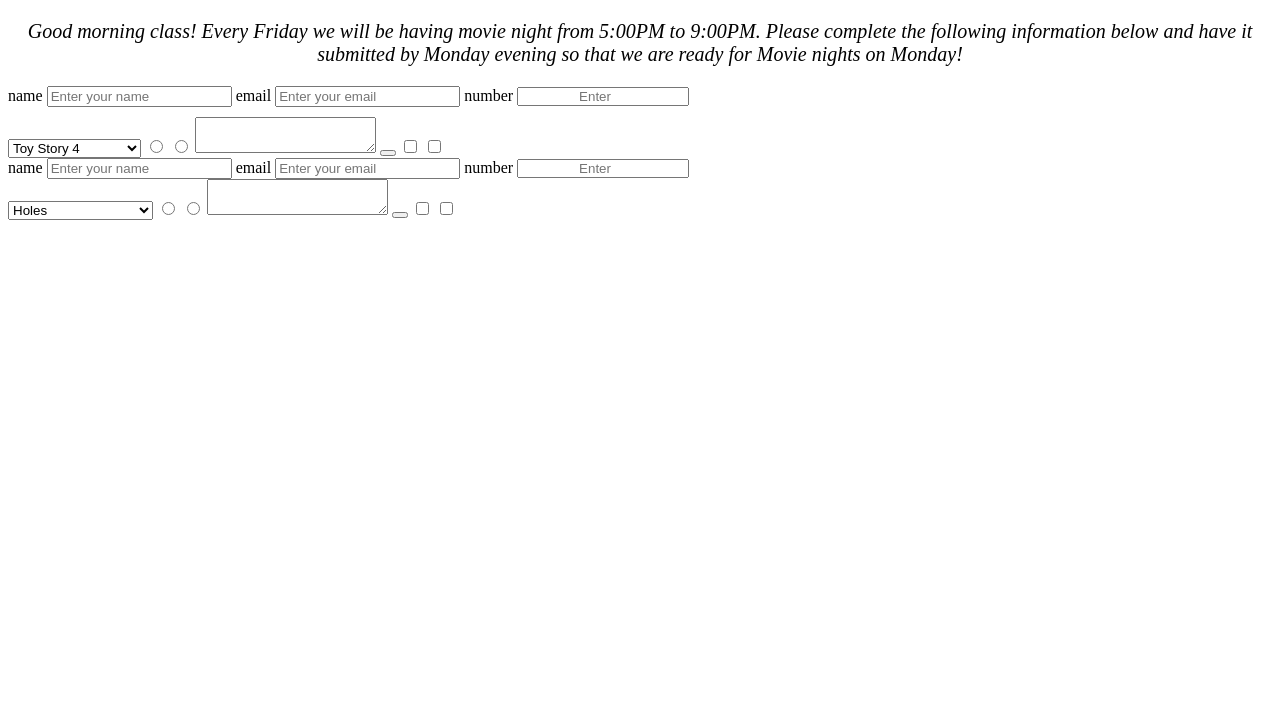
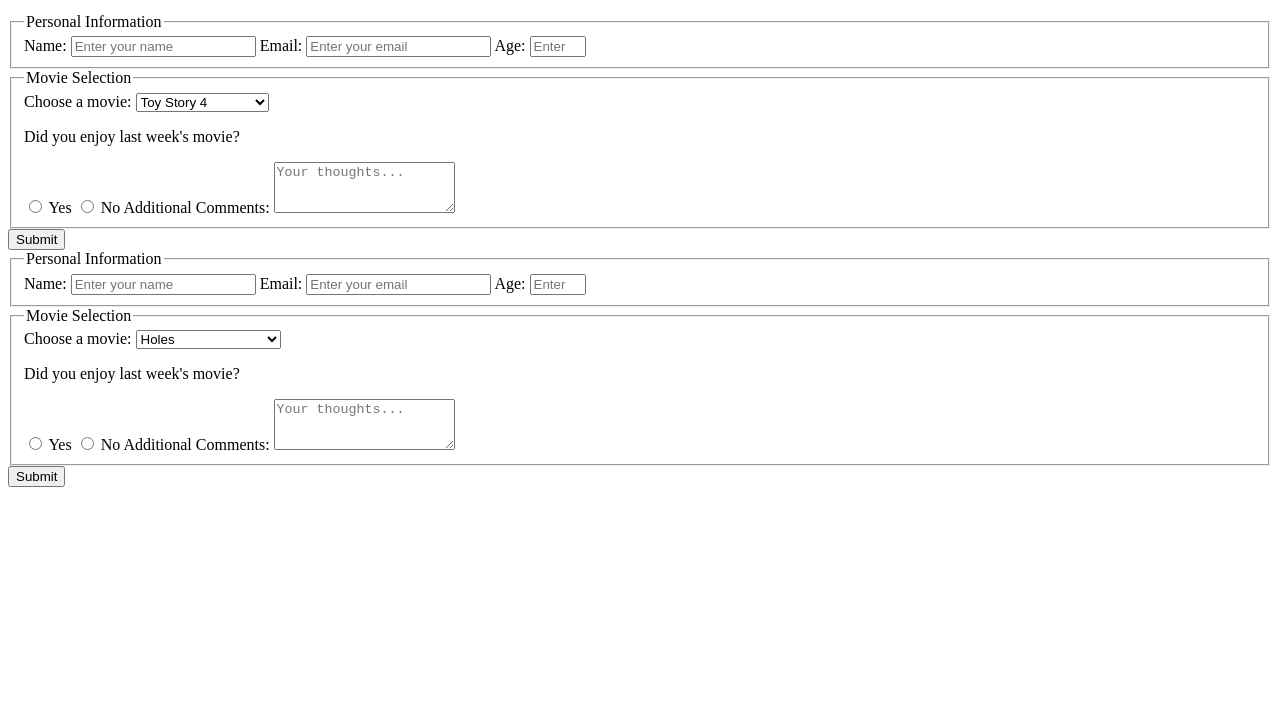
Before and after one commit to DerrickSimilien/Survey-Form, a plain HTML site: page index.html in a window 1280 px wide. Shown: the part 88-800 px from the top of the page. Drawn offline with Linux system fonts and the light colour scheme.

Commit message:
Initialized git repository

```diff
--- a/index.html
+++ b/index.html
@@ -3,68 +3,90 @@
 <head>
     <meta charset="UTF-8">
     <meta name="viewport" content="width=device-width, initial-scale=1.0">
-    <title>Document</title>
+    <title>Movie Night Survey</title>
     <link rel="stylesheet" href="./style.css">
 </head>
 <body>
-  <div class="FirstSection">
+
+  <!-- Section 1: Introduction -->
+  <section class="intro-section">
     <h1 id="title">Movie Night</h1>
+    <p id="description">Good morning class! Every Friday we will have movie night from 5:00 PM to 9:00 PM. Please complete the form below and submit it by Monday evening!</p>
+  </section>
 
-    <p id="description" class="description">Good morning class! Every Friday we will be having movie night from 5:00PM to 9:00PM. Please complete the following information below and have it submitted by Monday evening so that we are ready for Movie nights on Monday!</p>
-  </div>
-<div class="LabelBoxes">
-  <form id="survey-form">
-    <label id="name-label">name</label>
-    <input id="name" placeholder="Enter your name" type="text" type="text" type="checkbox" value="" required></input>
-    <label id="email-label">email</label>
-    <input id="email" type="email" type="checkbox" value="" placeholder="Enter your email" required></input>
-    <label id="number-label">number</label>
-    <input class="NumberBox" id="number" placeholder="Enter your number" type="number" min="10" max="30"></input>
+  <!-- First Survey Form -->
+  <form id="survey-form-1" class="survey-form">
+    <fieldset>
+      <legend>Personal Information</legend>
 
-  </form>
-</div>
-<div>
-  <select id="dropdown">
+      <label for="name1" id="name-label">Name:</label>
+      <input id="name1" name="name" type="text" placeholder="Enter your name" required>
+
+      <label for="email1" id="email-label">Email:</label>
+      <input id="email1" name="email" type="email" placeholder="Enter your email" required>
+
+      <label for="number1" id="number-label">Age:</label>
+      <input id="number1" name="age" type="number" min="10" max="30" placeholder="Enter your age">
+    </fieldset>
+
+    <fieldset>
+      <legend>Movie Selection</legend>
+
+      <label for="dropdown1">Choose a movie:</label>
+      <select id="dropdown1" name="movie-choice">
         <option value="ToyStory4">Toy Story 4</option>
         <option value="Incredibles3">Incredibles 3</option>
         <option value="TheLittleMermaid">The Little Mermaid</option>
         <option value="WallE">Wall-E</option>
       </select>
-    <input type="radio" value="radio" name="radio"></input>
-    <input type="radio" value="radio" name="radio"></input>
-    <textarea></textarea>
-    <button id="submit" type="submit"></button>
-    <input type="checkbox" value="value"></input>
-  <input type="checkbox" value="value"></input>
-</div>
 
-<!-- second from -->
+      <p>Did you enjoy last week's movie?</p>
+      <label><input type="radio" name="movie-feedback1" value="yes"> Yes</label>
+      <label><input type="radio" name="movie-feedback1" value="no"> No</label>
 
-<div>
-  <form id="survey-form">
-    <label id="name-label">name</label>
-    <input id="name" placeholder="Enter your name" type="text" type="text" type="checkbox" value="" required></input>
-    <label id="email-label">email</label>
-    <input id="email" type="email" type="checkbox" value="" placeholder="Enter your email" required></input>
-    <label id="number-label">number</label>
-    <input class="NumberBox" id="number" placeholder="Enter your number" type="number" min="10" max="30"></input>
+      <label for="comments1">Additional Comments:</label>
+      <textarea id="comments1" name="comments" rows="3" placeholder="Your thoughts..."></textarea>
+    </fieldset>
 
+    <button id="submit1" type="submit">Submit</button>
   </form>
-</div>
-<div>
-  <select id="dropdown2">
+
+  <!-- Second Survey Form -->
+  <form id="survey-form-2" class="survey-form">
+    <fieldset>
+      <legend>Personal Information</legend>
+
+      <label for="name2">Name:</label>
+      <input id="name2" name="name" type="text" placeholder="Enter your name" required>
+
+      <label for="email2">Email:</label>
+      <input id="email2" name="email" type="email" placeholder="Enter your email" required>
+
+      <label for="number2">Age:</label>
+      <input id="number2" name="age" type="number" min="10" max="30" placeholder="Enter your age">
+    </fieldset>
+
+    <fieldset>
+      <legend>Movie Selection</legend>
+
+      <label for="dropdown2">Choose a movie:</label>
+      <select id="dropdown2" name="movie-choice">
         <option value="Holes">Holes</option>
         <option value="NightAtTheMuseum">Night at the Museum</option>
         <option value="Twitches">Twitches</option>
         <option value="IndianaJones">Indiana Jones</option>
       </select>
-    <input type="radio" value="radio" name="radio"></input>
-    <input type="radio" value="radio" name="radio"></input>
-    <textarea></textarea>
-    <button id="submit" type="submit"></button>
-    <input type="checkbox" value="value"></input>
-  <input type="checkbox" value="value"></input>
-</div>
+
+      <p>Did you enjoy last week's movie?</p>
+      <label><input type="radio" name="movie-feedback2" value="yes"> Yes</label>
+      <label><input type="radio" name="movie-feedback2" value="no"> No</label>
+
+      <label for="comments2">Additional Comments:</label>
+      <textarea id="comments2" name="comments" rows="3" placeholder="Your thoughts..."></textarea>
+    </fieldset>
+
+    <button id="submit2" type="submit">Submit</button>
+  </form>
 
 </body>
 </html>
--- a/style.css
+++ b/style.css
@@ -1,4 +1,4 @@
-.FirstSection {
+/* .FirstSection {
 display: flex;
 text-align: center;
 flex-direction: column;
@@ -27,4 +27,10 @@ body {
    font-style: italic;
    font-size: 20px;
 
+} */
+
+.intro-section {
+    display: flex;
+    text-align: center;
+    justify-content: center;
 }
```
Lines whose indentation alone changed are shown as unchanged.
